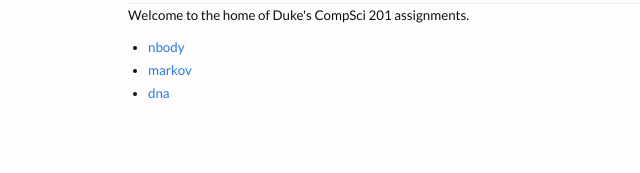
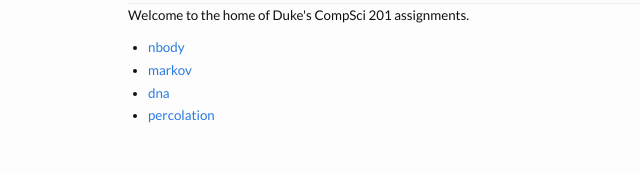
Before and after one commit to compsci201/compsci201.github.io, a Jekyll site: the page built from index.html, in a window 1280 px wide. Shown: the part 127-300 px from the top of the page, without its empty margins (0-640 px from the left). Built offline with Jekyll 4.4.1, drawn with Linux system fonts in a browser that asks for light colours; nearby versions of some CDN libraries.

Commit message:
Update _config.yml

```diff
--- a/_config.yml
+++ b/_config.yml
@@ -15,3 +15,4 @@ assignments:
 - title: nbody
 - title: markov
 - title: dna
+- title: percolation
```
